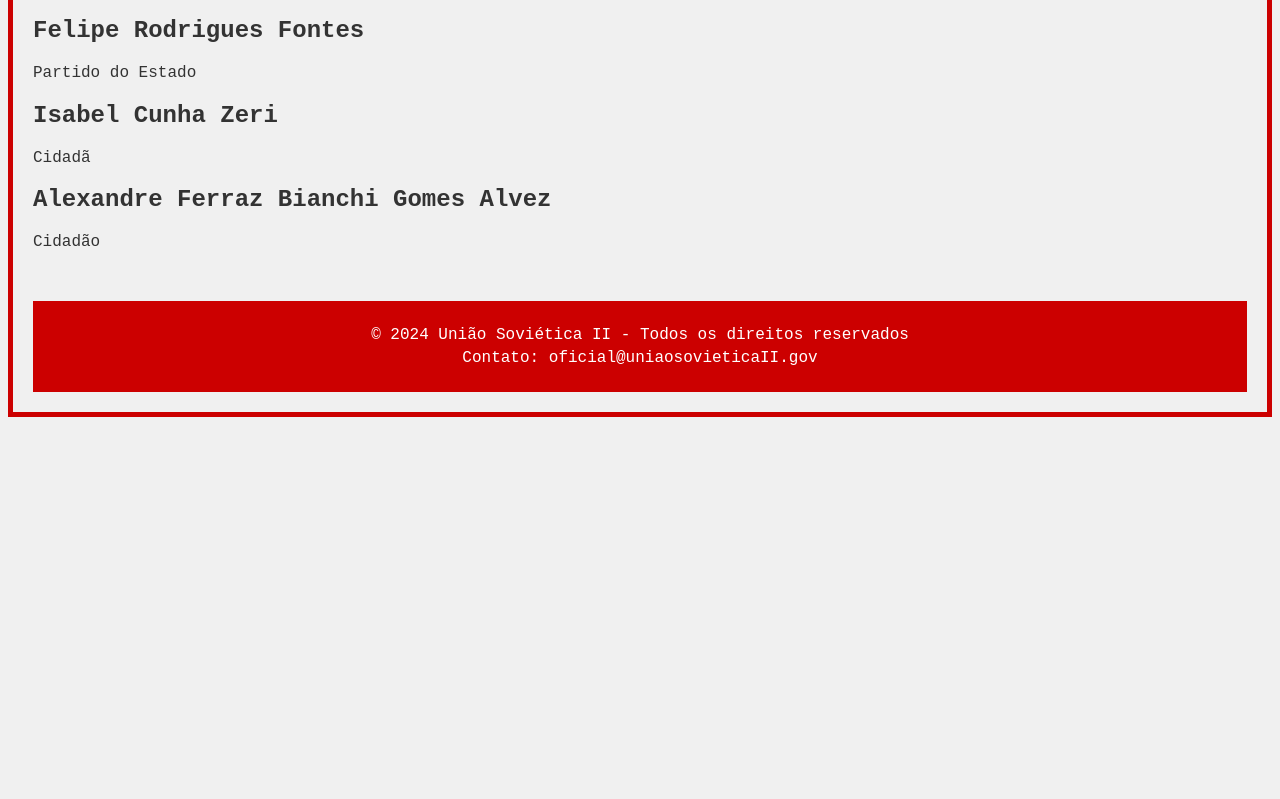
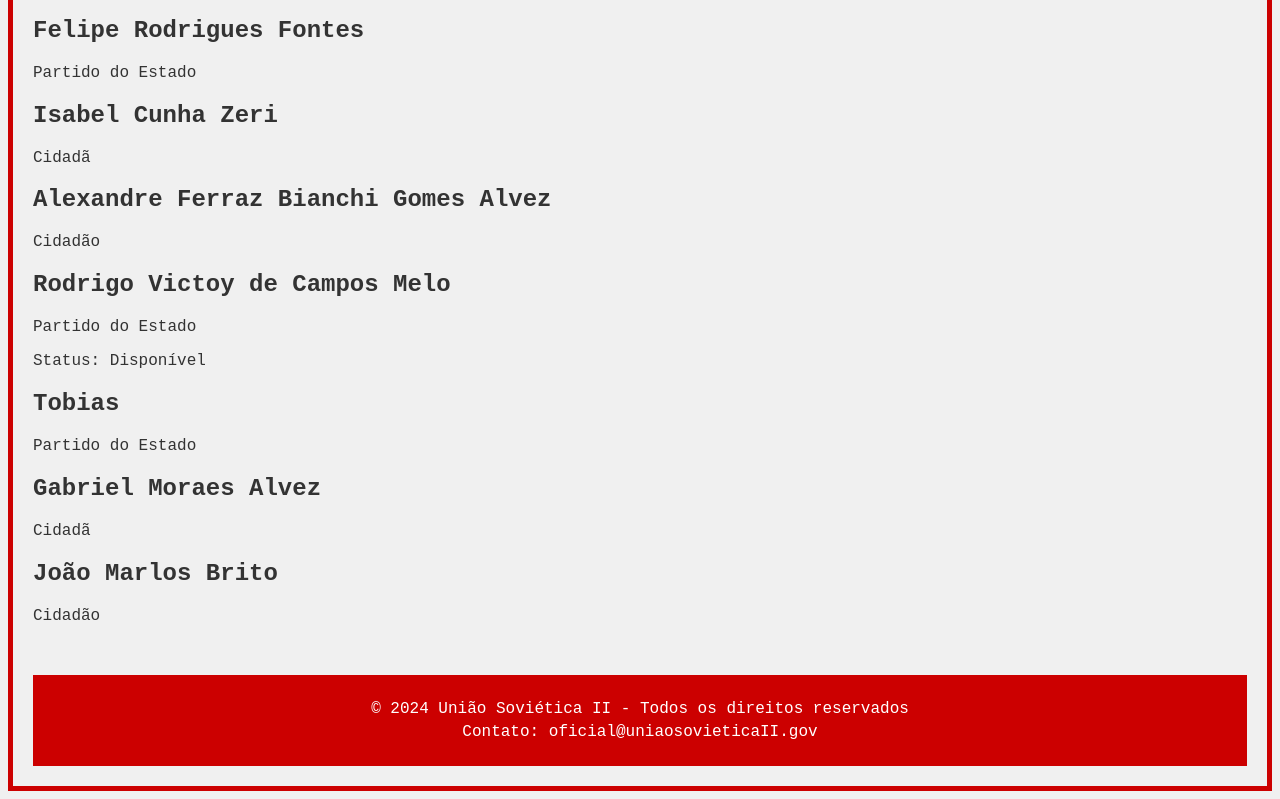
Before and after one commit to HexaDuck/SovietUnion, a plain HTML site: page index.html in a window 1280 px wide. Shown: the part 480-1279 px from the top of the page. Before the commit the page ends 905 px from the top, so only its background shows below. Drawn offline with Linux system fonts and the light colour scheme.

Commit message:
Update index.html

```diff
--- a/index.html
+++ b/index.html
@@ -44,6 +44,23 @@
             </div>
             <div class="object" data-name="Alexandre Ferraz Bianchi Gomes Alvez" data-status="Reservado" data-details="Projetor reservado para eventos oficiais." data-image="images/projetor.jpg">
                 <h2>Alexandre Ferraz Bianchi Gomes Alvez</h2>
+                <p>Cidadão</p>
+            </div>
+            <div class="object" data-name="Rodrigo Victoy de Campos Melo" data-status="Disponível" data-details="Laptop de última geração." data-image="images/laptop.jpg"></div>
+                <h2>Rodrigo Victoy de Campos Melo</h2>
+                <p>Partido do Estado </p>
+                <p>Status: Disponível</p>
+            </div>
+            <div class="object" data-name="Tobias" data-status="Em inspeção" data-details="Celular sob inspeção de segurança." data-image="images/celular.jpg">
+                <h2>Tobias</h2>
+                <p>Partido do Estado</p>
+            </div>
+            <div class="object" data-name="Gabriel Moraes Alvez" data-status="Indisponível" data-details="Impressora a laser quebrada." data-image="images/impressora.jpg">
+                <h2>Gabriel Moraes Alvez</h2>
+                <p>Cidadã</p>
+            </div>
+            <div class="object" data-name="João Marlos Brito" data-status="Reservado" data-details="Projetor reservado para eventos oficiais." data-image="images/projetor.jpg">
+                <h2>João Marlos Brito</h2>
                 <p>Cidadão</p>
             </div>
         </div>
```
